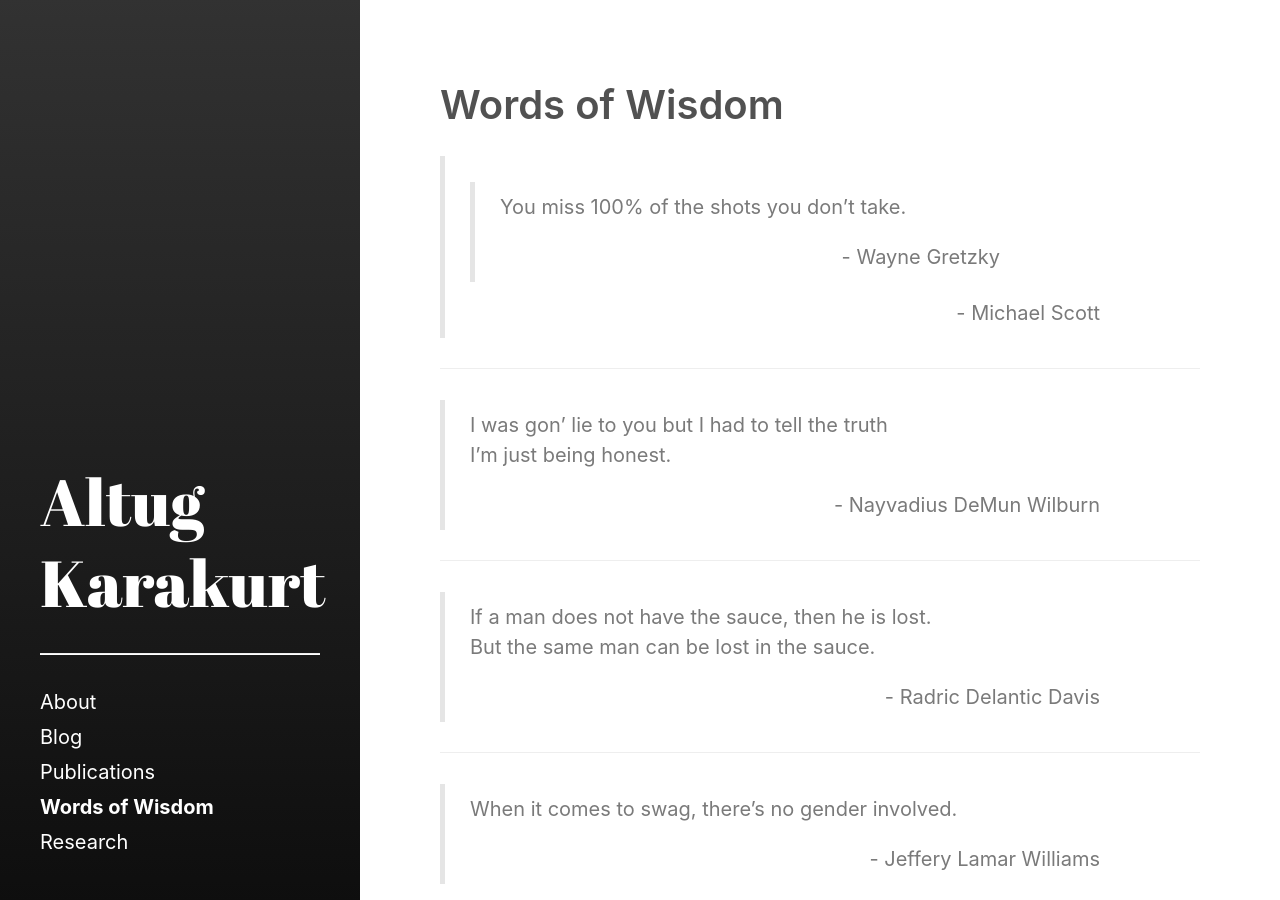
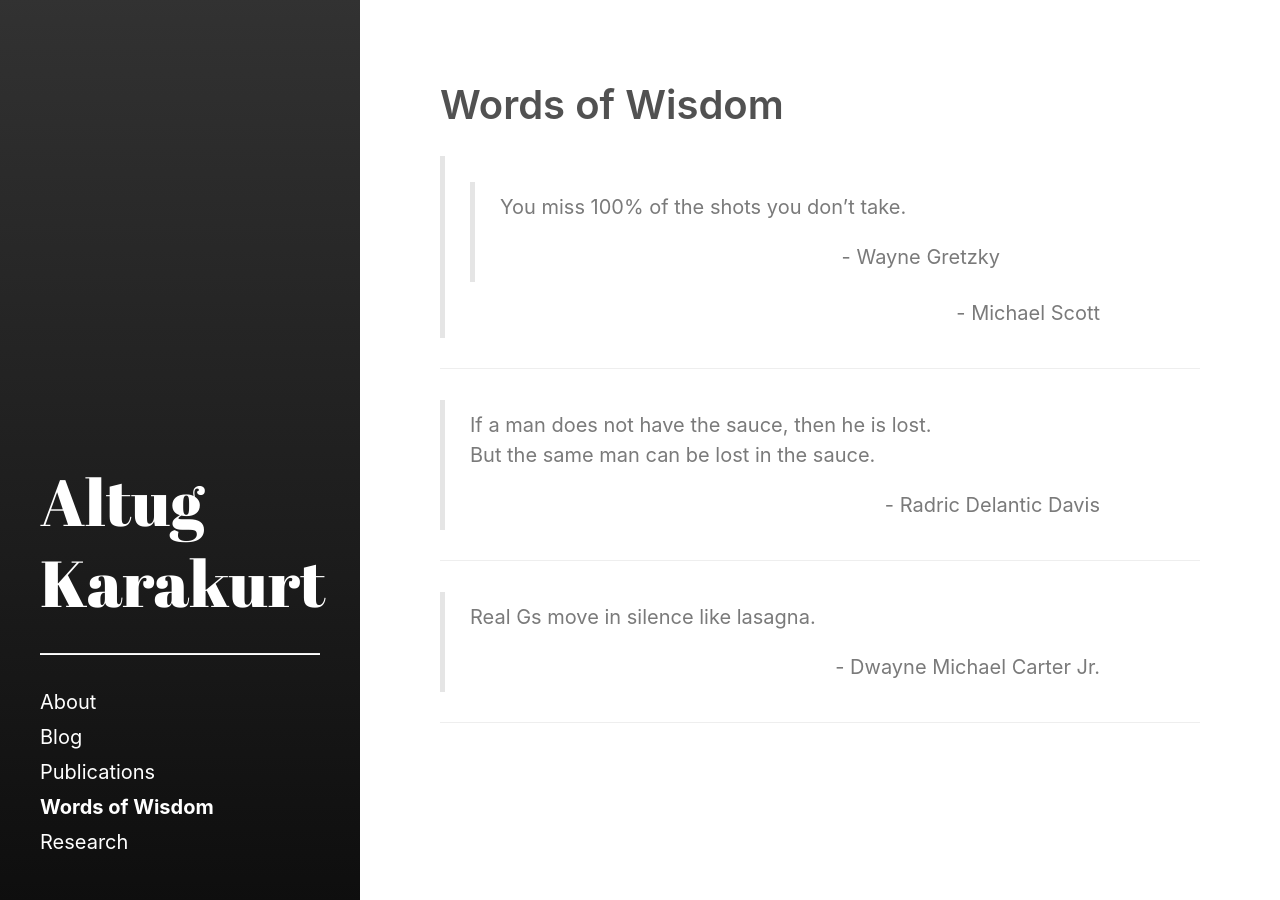
Before and after one commit to altugkarakurt/altugkarakurt.github.io, a Jekyll site: the page built from quotes.md, in a window 1280 px wide. Built offline with Jekyll 4.4.1, drawn with Linux system fonts in a browser that asks for light colours.

Commit message:
Updated research, index, quotes

```diff
--- a/index.html
+++ b/index.html
@@ -33,7 +33,7 @@
 
 <p>
     <center>
-        I am Altug Karakurt, an electrical and computer engineering master's student at The Ohio State University. I am interested in <strong>Machine Learning</strong>, <strong>Communication Networks</strong> and <strong>Information Theory</strong>.
+        I am Altug Karakurt, an electrical and computer engineer at DAtAnchor.
         <br><br>You can find me at the following links:
     </center>
 </p>
--- a/quotes.md
+++ b/quotes.md
@@ -8,14 +8,10 @@
 > > <div style="text-align: right"> - Wayne Gretzky </div>
 > <div style="text-align: right"> - Michael Scott </div>
 <hr>
-> I was gon' lie to you but I had to tell the truth <br/>
-> I’m just being honest.
-> <div style="text-align: right"> - Nayvadius DeMun Wilburn </div>
-<hr>
 > If a man does not have the sauce, then he is lost.<br/>
 > But the same man can be lost in the sauce.<br/>
 > <div style="text-align: right"> - Radric Delantic Davis </div>
 <hr>
-> When it comes to swag, there's no gender involved.
-> <div style="text-align: right"> - Jeffery Lamar Williams </div>
+> Real Gs move in silence like lasagna.
+> <div style="text-align: right"> - Dwayne Michael Carter Jr. </div>
 <hr>
```
Also changed, not shown: about.md (+3 -3 lines), research.md (+5 -3 lines).
